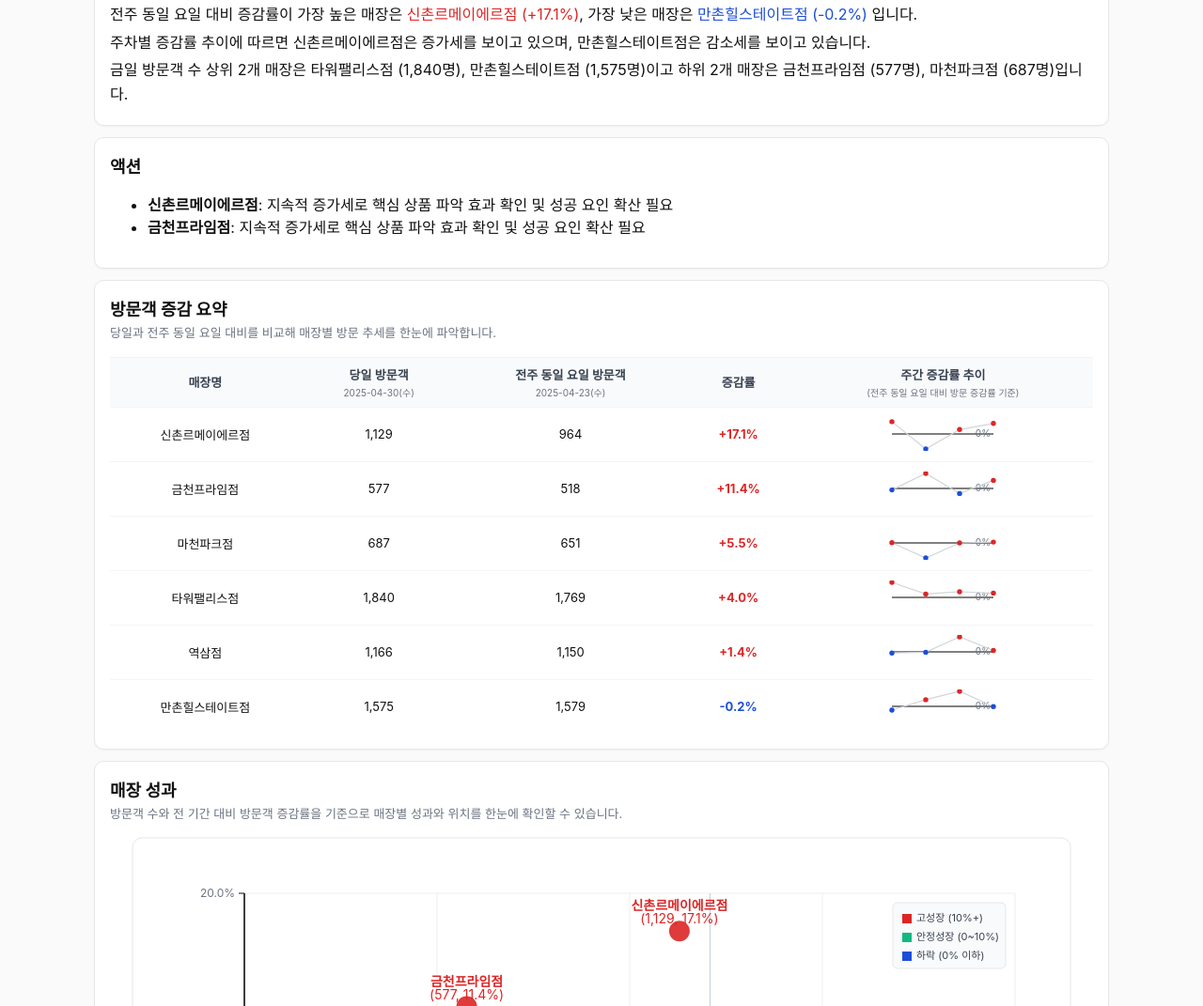
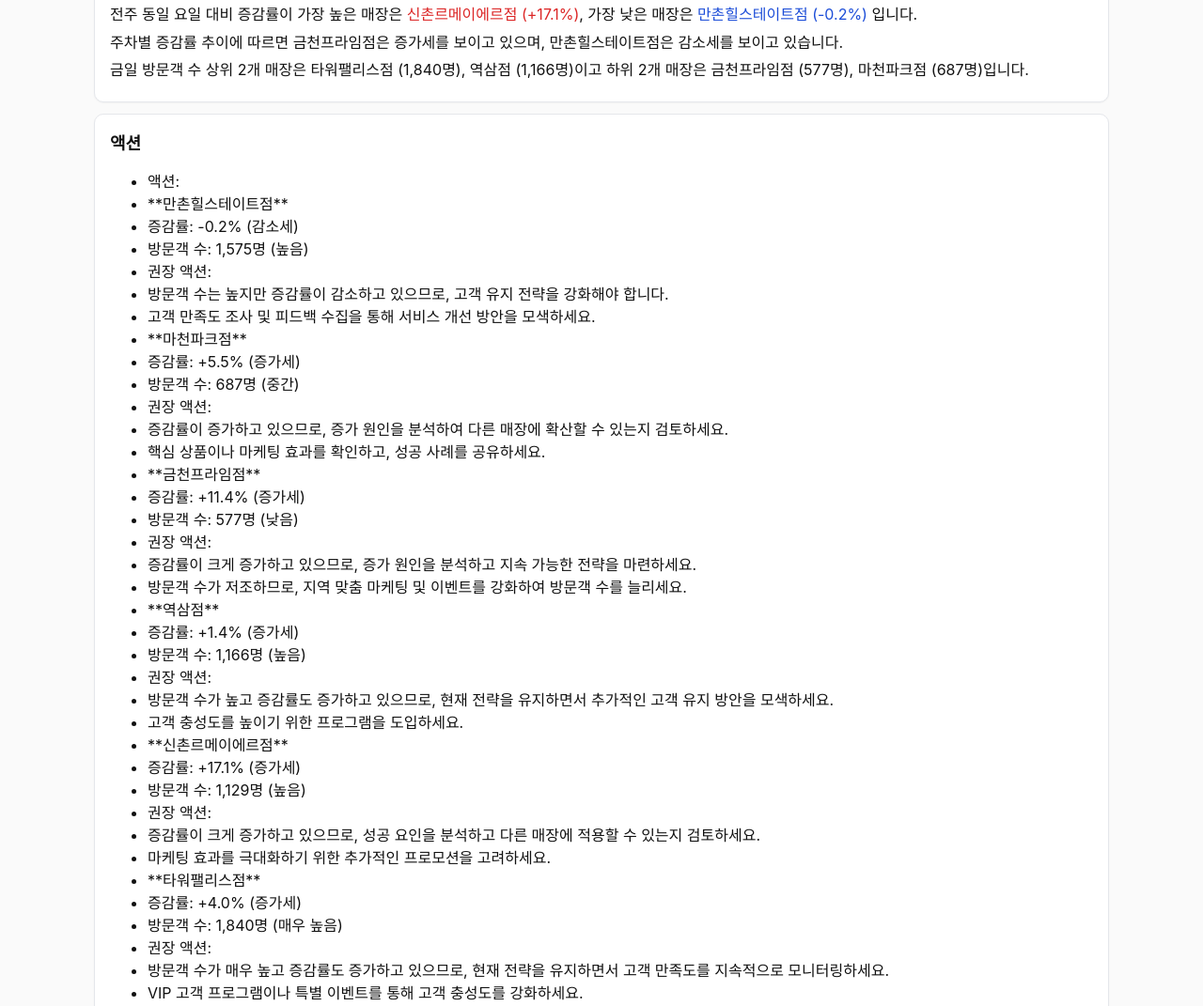
Before and after one commit to deepingBDA/report-mcp-server, a plain HTML site: page downloaded_reports/summary_report_visitor_2025-04-30_all.html in a window 1280 px wide. Shown: the part 120-1191 px from the top of the page at 94% size. Drawn offline with Linux system fonts and the light colour scheme.

Commit message:
1일 리포트 액션 프롬프트 업데이트 후 테스트 결과 반영
- 매장별 상세 분석 및 맞춤형 액션 권장사항 생성
- 증감률, 방문객 수, 권장 액션 구조화된 형태로 출력
- 실행 가능한 구체적 액션 제시 (고객 유지, VIP 프로그램 등)

🤖 Generated with [Claude Code](https://claude.ai/code)

Co-Authored-By: Claude <noreply@anthropic.com>

```diff
--- a/downloaded_reports/summary_report_visitor_2025-04-30_all.html
+++ b/downloaded_reports/summary_report_visitor_2025-04-30_all.html
@@ -82,8 +82,8 @@
   <h3 style="margin: 0 0 8px 0;">요약</h3>
   <div style="margin-top: 0;">
     <ul class="summary-list"><li>전주 동일 요일 대비 증감률이 가장 높은 매장은 <span class="pct-pos">신촌르메이에르점 (+17.1%)</span>, 가장 낮은 매장은 <span class="pct-neg">만촌힐스테이트점 (-0.2%)</span> 입니다.</li>
-<li>주차별 증감률 추이에 따르면 신촌르메이에르점은 증가세를 보이고 있으며, 만촌힐스테이트점은 감소세를 보이고 있습니다.</li>
-<li>금일 방문객 수 상위 2개 매장은 타워팰리스점 (1,840명), 만촌힐스테이트점 (1,575명)이고 하위 2개 매장은 금천프라임점 (577명), 마천파크점 (687명)입니다.</li></ul>
+<li>주차별 증감률 추이에 따르면 금천프라임점은 증가세를 보이고 있으며, 만촌힐스테이트점은 감소세를 보이고 있습니다.</li>
+<li>금일 방문객 수 상위 2개 매장은 타워팰리스점 (1,840명), 역삼점 (1,166명)이고 하위 2개 매장은 금천프라임점 (577명), 마천파크점 (687명)입니다.</li></ul>
   </div>
   <!-- section:summary -->
 </section>
@@ -92,8 +92,43 @@
 <section class="card">
   <h3 style="margin: 0 0 8px 0;">액션</h3>
   <div style="margin-top: 0;">
-    <ul class="action-list"><li><strong>신촌르메이에르점</strong>: 지속적 증가세로 핵심 상품 파악 효과 확인 및 성공 요인 확산 필요</li>
-<li><strong>금천프라임점</strong>: 지속적 증가세로 핵심 상품 파악 효과 확인 및 성공 요인 확산 필요</li></ul>
+    <ul class="action-list"><li>액션:</li>
+<li>**만촌힐스테이트점**</li>
+<li>증감률: -0.2% (감소세)</li>
+<li>방문객 수: 1,575명 (높음)</li>
+<li>권장 액션:</li>
+<li>방문객 수는 높지만 증감률이 감소하고 있으므로, 고객 유지 전략을 강화해야 합니다.</li>
+<li>고객 만족도 조사 및 피드백 수집을 통해 서비스 개선 방안을 모색하세요.</li>
+<li>**마천파크점**</li>
+<li>증감률: +5.5% (증가세)</li>
+<li>방문객 수: 687명 (중간)</li>
+<li>권장 액션:</li>
+<li>증감률이 증가하고 있으므로, 증가 원인을 분석하여 다른 매장에 확산할 수 있는지 검토하세요.</li>
+<li>핵심 상품이나 마케팅 효과를 확인하고, 성공 사례를 공유하세요.</li>
+<li>**금천프라임점**</li>
+<li>증감률: +11.4% (증가세)</li>
+<li>방문객 수: 577명 (낮음)</li>
+<li>권장 액션:</li>
+<li>증감률이 크게 증가하고 있으므로, 증가 원인을 분석하고 지속 가능한 전략을 마련하세요.</li>
+<li>방문객 수가 저조하므로, 지역 맞춤 마케팅 및 이벤트를 강화하여 방문객 수를 늘리세요.</li>
+<li>**역삼점**</li>
+<li>증감률: +1.4% (증가세)</li>
+<li>방문객 수: 1,166명 (높음)</li>
+<li>권장 액션:</li>
+<li>방문객 수가 높고 증감률도 증가하고 있으므로, 현재 전략을 유지하면서 추가적인 고객 유지 방안을 모색하세요.</li>
+<li>고객 충성도를 높이기 위한 프로그램을 도입하세요.</li>
+<li>**신촌르메이에르점**</li>
+<li>증감률: +17.1% (증가세)</li>
+<li>방문객 수: 1,129명 (높음)</li>
+<li>권장 액션:</li>
+<li>증감률이 크게 증가하고 있으므로, 성공 요인을 분석하고 다른 매장에 적용할 수 있는지 검토하세요.</li>
+<li>마케팅 효과를 극대화하기 위한 추가적인 프로모션을 고려하세요.</li>
+<li>**타워팰리스점**</li>
+<li>증감률: +4.0% (증가세)</li>
+<li>방문객 수: 1,840명 (매우 높음)</li>
+<li>권장 액션:</li>
+<li>방문객 수가 매우 높고 증감률도 증가하고 있으므로, 현재 전략을 유지하면서 고객 만족도를 지속적으로 모니터링하세요.</li>
+<li>VIP 고객 프로그램이나 특별 이벤트를 통해 고객 충성도를 강화하세요.</li></ul>
   </div>
   <!-- section:action -->
 </section>
```
Also changed, not shown: 1 other file.
